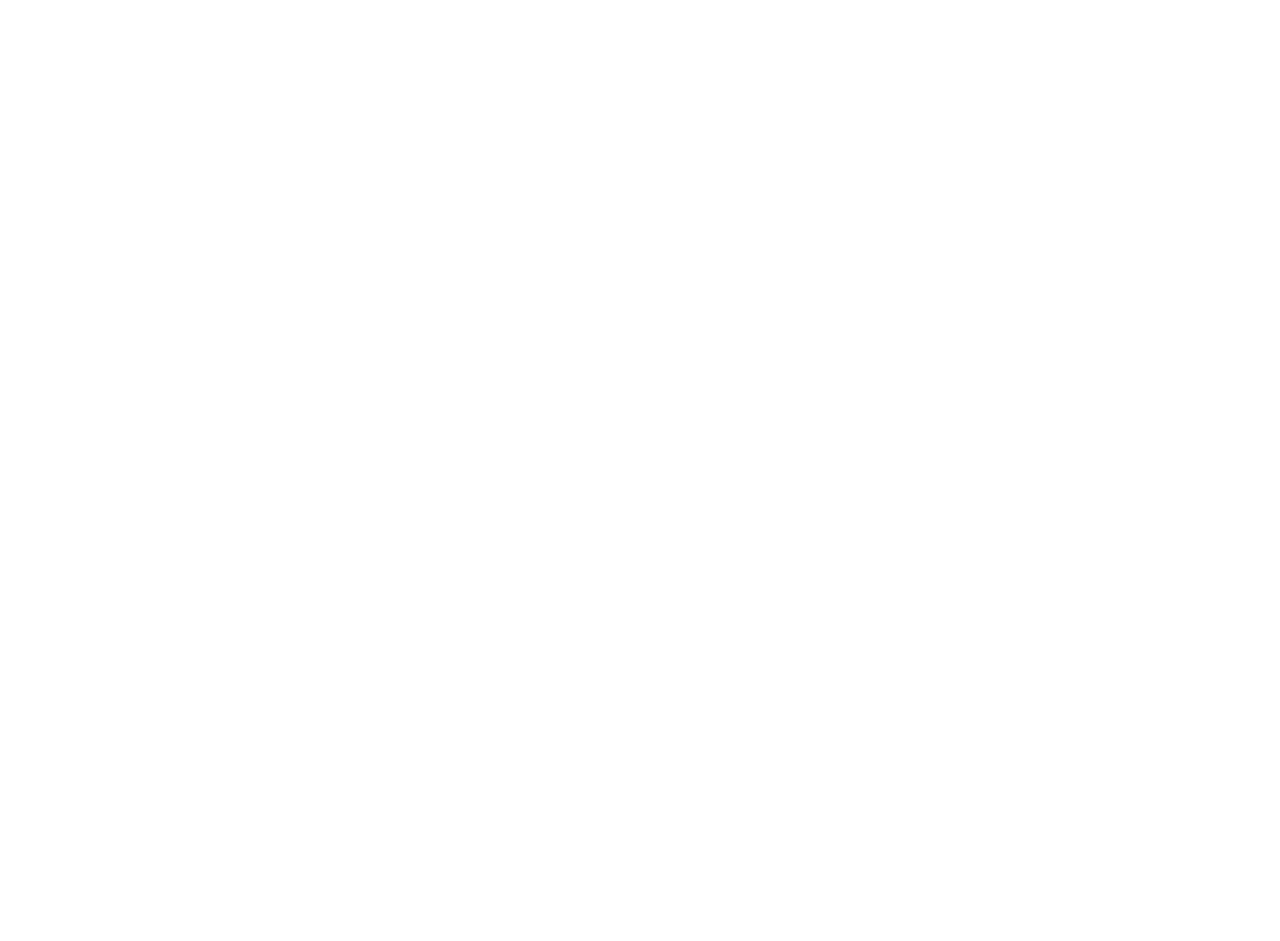
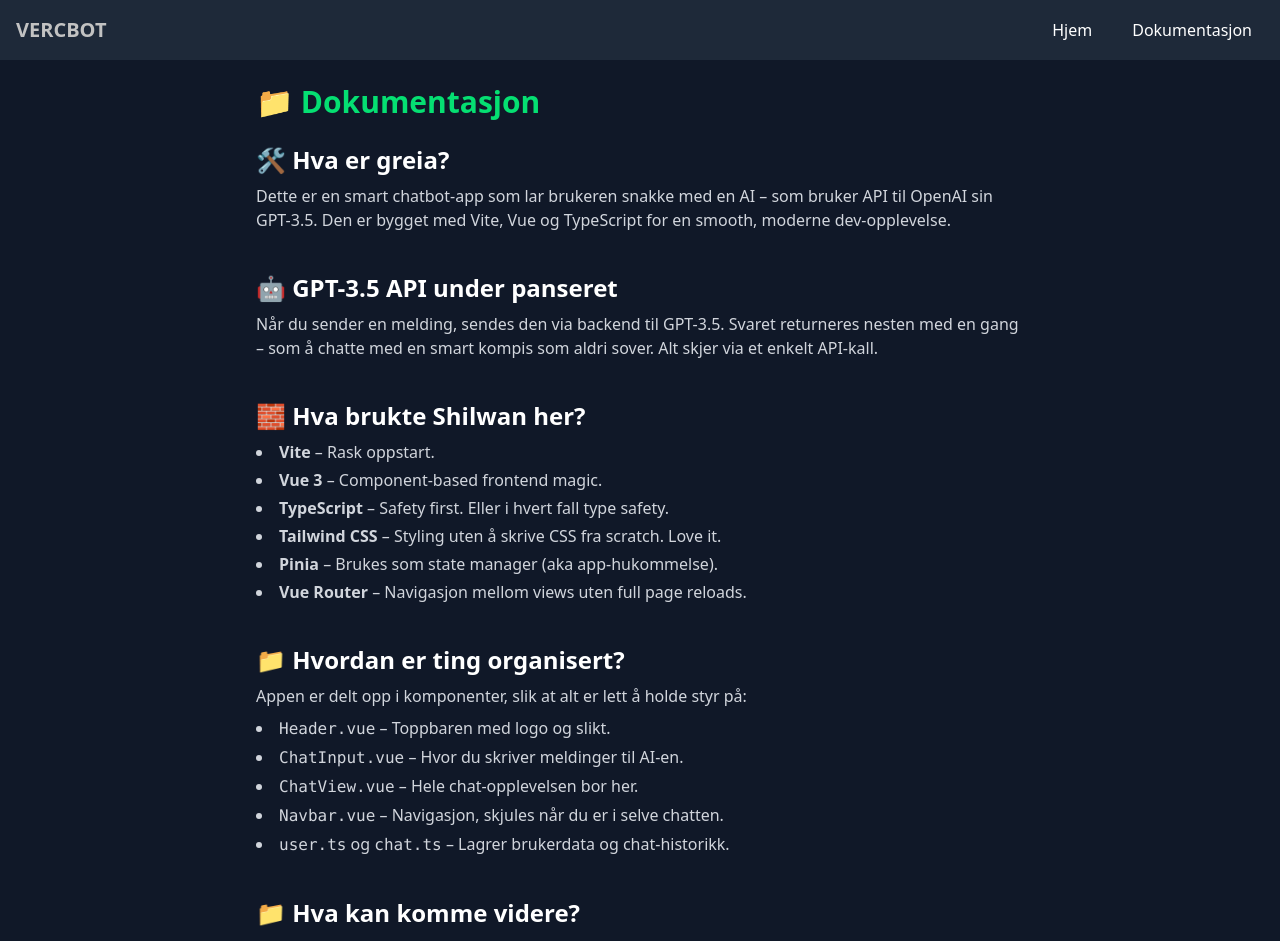
Before and after one commit to thewanish/limeprosjekt, a Vue app: page /doc in a window 1280 px wide. Before the commit this address had no page. Shown: the top 941 px of the page. Before the commit the page ends 800 px from the top, so only its background shows below. Built offline with nearby package versions, Linux system fonts and the light colour scheme.

Commit message:
Tok med dokumentasjon

```diff
--- a/src/App.vue
+++ b/src/App.vue
@@ -1,7 +1,17 @@
-<script setup lang="ts"></script>
-
 <template>
   <div>
+    <Navbar v-if="!isChatRoute" />
     <RouterView />
   </div>
 </template>
+
+
+<script setup lang="ts">
+import { computed } from 'vue';
+import { useRoute } from 'vue-router';
+import Navbar from './components/Navbar.vue';
+
+const route = useRoute();
+
+const isChatRoute = computed(() => route.path === '/chat');
+</script>
--- /dev/null
+++ b/src/components/Navbar.vue
@@ -0,0 +1,86 @@
+<template>
+    <nav class="bg-gray-800 text-white p-4 flex items-center justify-between relative z-20">
+      <div class="text-xl font-semibold">
+        <router-link to="/" class="logo-text">VERCBOT</router-link>
+      </div>
+
+      <!-- Hamburger button (mobile only) -->
+      <button @click="isOpen = !isOpen" class="sm:hidden focus:outline-none">
+        <svg class="w-6 h-6" fill="none" stroke="currentColor" stroke-width="2"
+             viewBox="0 0 24 24" stroke-linecap="round" stroke-linejoin="round">
+          <path v-if="!isOpen" d="M4 6h16M4 12h16M4 18h16" />
+          <path v-else d="M6 18L18 6M6 6l12 12" />
+        </svg>
+      </button>
+
+      <!-- Desktop Menu with hover boxes -->
+      <ul class="hidden sm:flex space-x-4">
+        <li>
+          <router-link
+            to="/"
+            class="px-3 py-2 rounded-md transition duration-200 hover:bg-gray-700 hover:text-green-400"
+          >
+            Hjem
+          </router-link>
+        </li>
+        <li>
+          <router-link
+            to="/doc"
+            class="px-3 py-2 rounded-md transition duration-200 hover:bg-gray-700 hover:text-green-400"
+          >
+            Dokumentasjon
+          </router-link>
+        </li>
+      </ul>
+
+      <!-- Mobile Menu (shown when hamburger is open) -->
+      <ul
+        v-if="isOpen"
+        class="absolute top-full left-0 w-full bg-gray-900 flex flex-col items-start p-4 sm:hidden"
+      >
+        <li class="py-2 w-full">
+          <router-link
+            to="/"
+            @click="isOpen = false"
+            class="block w-full px-3 py-2 rounded-md hover:bg-gray-700 hover:text-green-400"
+          >
+            Hjem
+          </router-link>
+        </li>
+        <li class="py-2 w-full">
+          <router-link
+            to="/doc"
+            @click="isOpen = false"
+            class="block w-full px-3 py-2 rounded-md hover:bg-gray-700 hover:text-green-400"
+          >
+            Dokumentasjon
+          </router-link>
+        </li>
+      </ul>
+    </nav>
+  </template>
+
+  <script setup lang="ts">
+  import { ref } from 'vue';
+
+  const isOpen = ref(false);
+  </script>
+
+  <style scoped>
+  /* Animasjon for logoens tekstfarge */
+  @keyframes pulse {
+    0% {
+      color: #ffffff;
+    }
+    50% {
+      color: #b0b0b0; /* Grå farge */
+    }
+    100% {
+      color: #ffffff;
+    }
+  }
+
+  .logo-text {
+    animation: pulse 3s ease-in-out infinite;
+  }
+  </style>
--- a/src/router/index.ts
+++ b/src/router/index.ts
@@ -1,10 +1,13 @@
 import { createRouter, createWebHistory } from 'vue-router';
 import HomeView from '../views/HomeView.vue';
 import ChatView from '../views/ChatView.vue';
+import Doc from '../views/Doc.vue';
+
 
 const routes = [
   { path: '/', component: HomeView },
   { path: '/chat', component: ChatView },
+  { path: '/doc', name: 'Documentation', component: Doc }
 ];
 
 export const router = createRouter({
--- /dev/null
+++ b/src/views/Doc.vue
@@ -0,0 +1,126 @@
+<template>
+  <div class="min-h-screen bg-gray-900 text-white p-6 overflow-hidden">
+    <div class="max-w-3xl mx-auto animate-fade-in">
+      <h1 class="text-3xl font-bold mb-6 text-green-400 animate-slide-down">📁  Dokumentasjon</h1>
+
+      <!-- Om prosjektet -->
+      <section class="mb-10">
+        <h2 class="text-2xl font-semibold mb-2">🛠️ Hva er greia?</h2>
+        <p class="text-gray-300">
+          Dette er en smart chatbot-app som lar brukeren snakke med en AI – som bruker API til OpenAI sin GPT-3.5.
+          Den er bygget med Vite, Vue og TypeScript for en smooth, moderne dev-opplevelse.
+        </p>
+      </section>
+
+      <!-- GPT-integrasjon -->
+      <section class="mb-10 animate-fade-in delay-300">
+        <h2 class="text-2xl font-semibold mb-2">🤖 GPT-3.5 API under panseret</h2>
+        <p class="text-gray-300">
+          Når du sender en melding, sendes den via backend til GPT-3.5. Svaret returneres nesten med en gang –
+          som å chatte med en smart kompis som aldri sover. Alt skjer via et enkelt API-kall.
+        </p>
+      </section>
+
+      <!-- Teknologi brukt -->
+      <section class="mb-10">
+        <h2 class="text-2xl font-semibold mb-2">🧱 Hva brukte Shilwan her?</h2>
+        <ul class="list-disc list-inside text-gray-300 space-y-1">
+          <li><strong>Vite</strong> – Rask oppstart.</li>
+          <li><strong>Vue 3</strong> – Component-based frontend magic.</li>
+          <li><strong>TypeScript</strong> – Safety first. Eller i hvert fall type safety.</li>
+          <li><strong>Tailwind CSS</strong> – Styling uten å skrive CSS fra scratch. Love it.</li>
+          <li><strong>Pinia</strong> – Brukes som state manager (aka app-hukommelse).</li>
+          <li><strong>Vue Router</strong> – Navigasjon mellom views uten full page reloads.</li>
+        </ul>
+      </section>
+
+      <!-- Prosjektstruktur -->
+      <section class="mb-10 animate-slide-up delay-500">
+        <h2 class="text-2xl font-semibold mb-2">📁 Hvordan er ting organisert?</h2>
+        <p class="text-gray-300 mb-2">
+          Appen er delt opp i komponenter, slik at alt er lett å holde styr på:
+        </p>
+        <ul class="list-disc list-inside text-gray-300 space-y-1">
+          <li><code>Header.vue</code> – Toppbaren med logo og slikt.</li>
+          <li><code>ChatInput.vue</code> – Hvor du skriver meldinger til AI-en.</li>
+          <li><code>ChatView.vue</code> – Hele chat-opplevelsen bor her.</li>
+          <li><code>Navbar.vue</code> – Navigasjon, skjules når du er i selve chatten.</li>
+          <li><code>user.ts</code> og <code>chat.ts</code> – Lagrer brukerdata og chat-historikk.</li>
+        </ul>
+      </section>
+
+      <!-- Videre utvikling -->
+      <section>
+        <h2 class="text-2xl font-semibold mb-2">📁  Hva kan komme videre?</h2>
+        <p class="text-gray-300">
+          Dette er bare starten – her er noen ideer for neste versjon(er):
+        </p>
+        <ul class="list-disc list-inside text-gray-300 space-y-1">
+          <li>Login & brukerprofiler (aka auth)</li>
+          <li>Endre til GPT-4 og kanskje bilder</li>
+          <li>Dark/light mode switch, kanskje?</li>
+        </ul>
+      </section>
+    </div>
+  </div>
+</template>
+
+<script setup lang="ts">
+// Static page – no script needed
+</script>
+
+<style scoped>
+/* Fade in animasjon */
+@keyframes fadeIn {
+  from {
+    opacity: 0;
+  }
+  to {
+    opacity: 1;
+  }
+}
+
+.animate-fade-in {
+  animation: fadeIn 1s ease-in;
+}
+
+/* Slide down */
+@keyframes slideDown {
+  from {
+    transform: translateY(-20px);
+    opacity: 0;
+  }
+  to {
+    transform: translateY(0px);
+    opacity: 1;
+  }
+}
+
+.animate-slide-down {
+  animation: slideDown 0.8s ease-out;
+}
+
+/* Slide up */
+@keyframes slideUp {
+  from {
+    transform: translateY(20px);
+    opacity: 0;
+  }
+  to {
+    transform: translateY(0px);
+    opacity: 1;
+  }
+}
+
+.animate-slide-up {
+  animation: slideUp 0.8s ease-out;
+}
+
+.delay-300 {
+  animation-delay: 0.3s;
+}
+
+.delay-500 {
+  animation-delay: 0.5s;
+}
+</style>
--- a/src/views/HomeView.vue
+++ b/src/views/HomeView.vue
@@ -15,7 +15,7 @@
 
 const createUser = async () => {
   if (!name.value || !email.value) {
-    error.value = 'Trenger navn og email eller etternavn';
+    error.value = 'Trenger navn og etternavn eller selskap';
     return;
   }
 
@@ -78,7 +78,7 @@
         class="w-full p-2 bg-green-500 rounded-lg hover:bg-green-600 transition duration-200"
         :disabled="loading"
       >
-        {{ loading ? 'Laster..' : 'Start Chat' }}
+        {{ loading ? 'Laster..' : 'Start Chat (tar 30 sec å våkne)' }}
       </button>
 
       <p v-if="error" class="text-red-400 text-center mt-2">{{ error }}</p>
```
